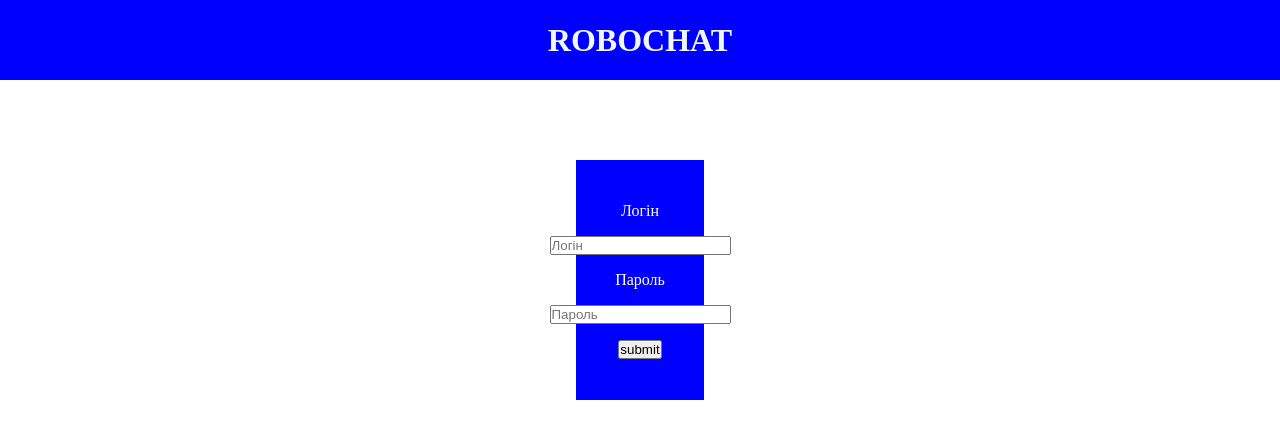
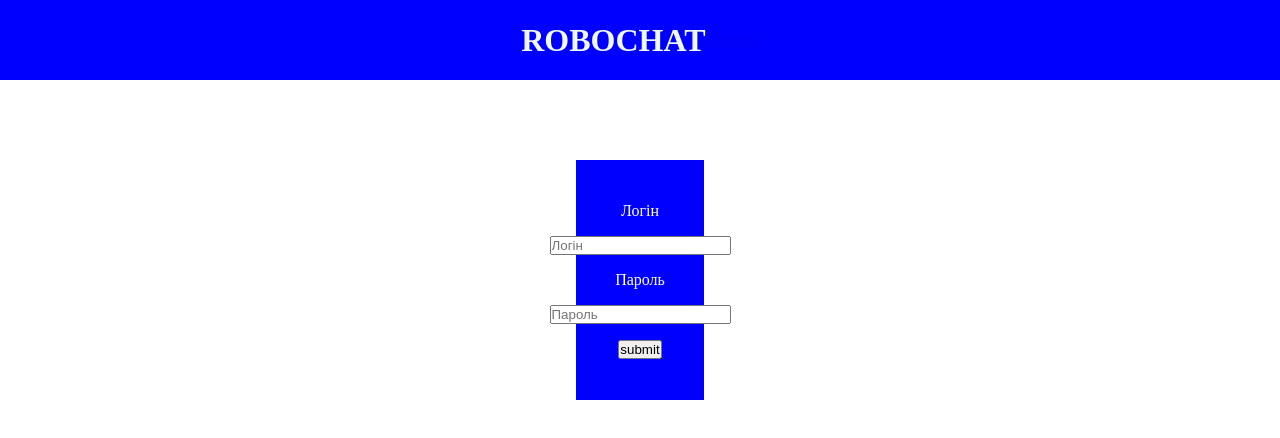
Before and after one commit to Morolo22/messenger, a website: page static/login.html in a window 1280 px wide. Drawn offline with Linux system fonts and the light colour scheme.

Commit message:
Update login.html

```diff
--- a/static/login.html
+++ b/static/login.html
@@ -10,6 +10,7 @@
 <body>
     <header>
         <h1>ROBOCHAT</h1>
+        <a href="./register.html" class="link">Register</a>
     </header>
     <main class="registerFormMain">
         <form class="registerForm" id="loginForm" action="">
```
